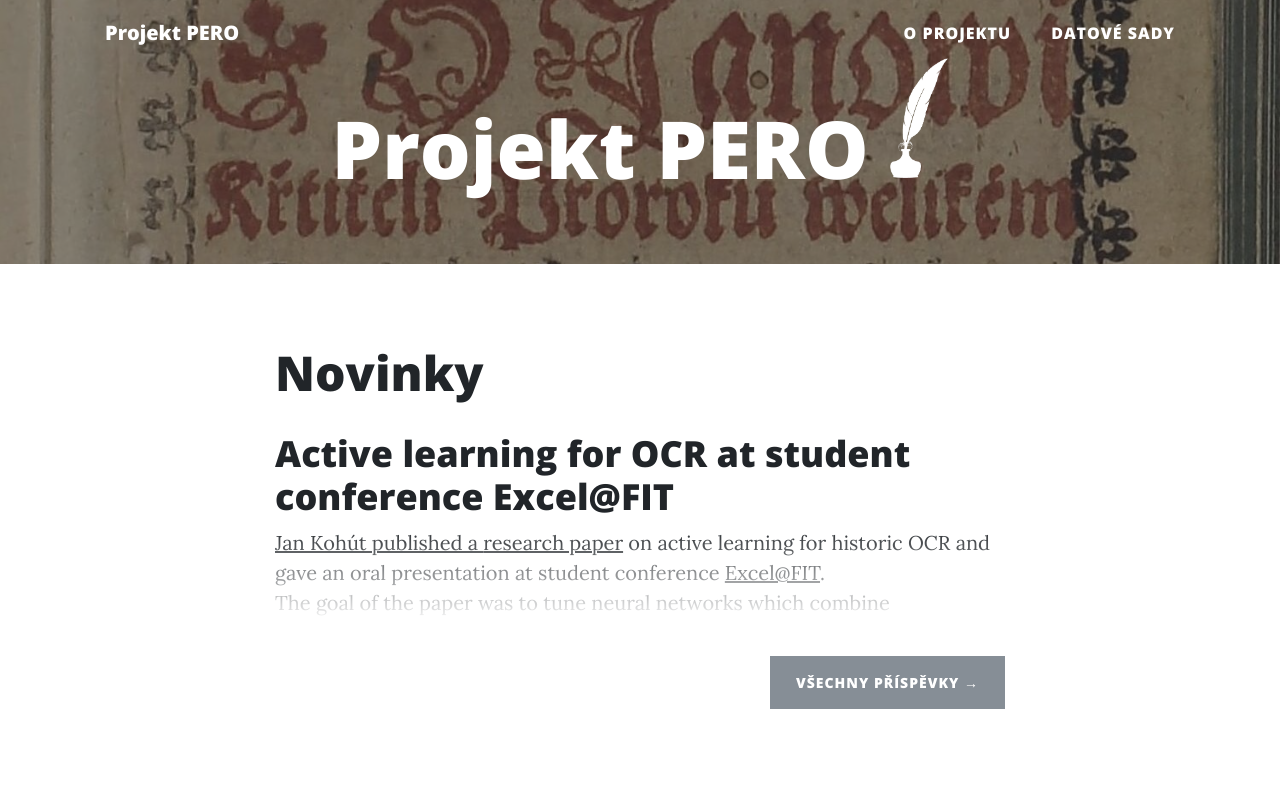
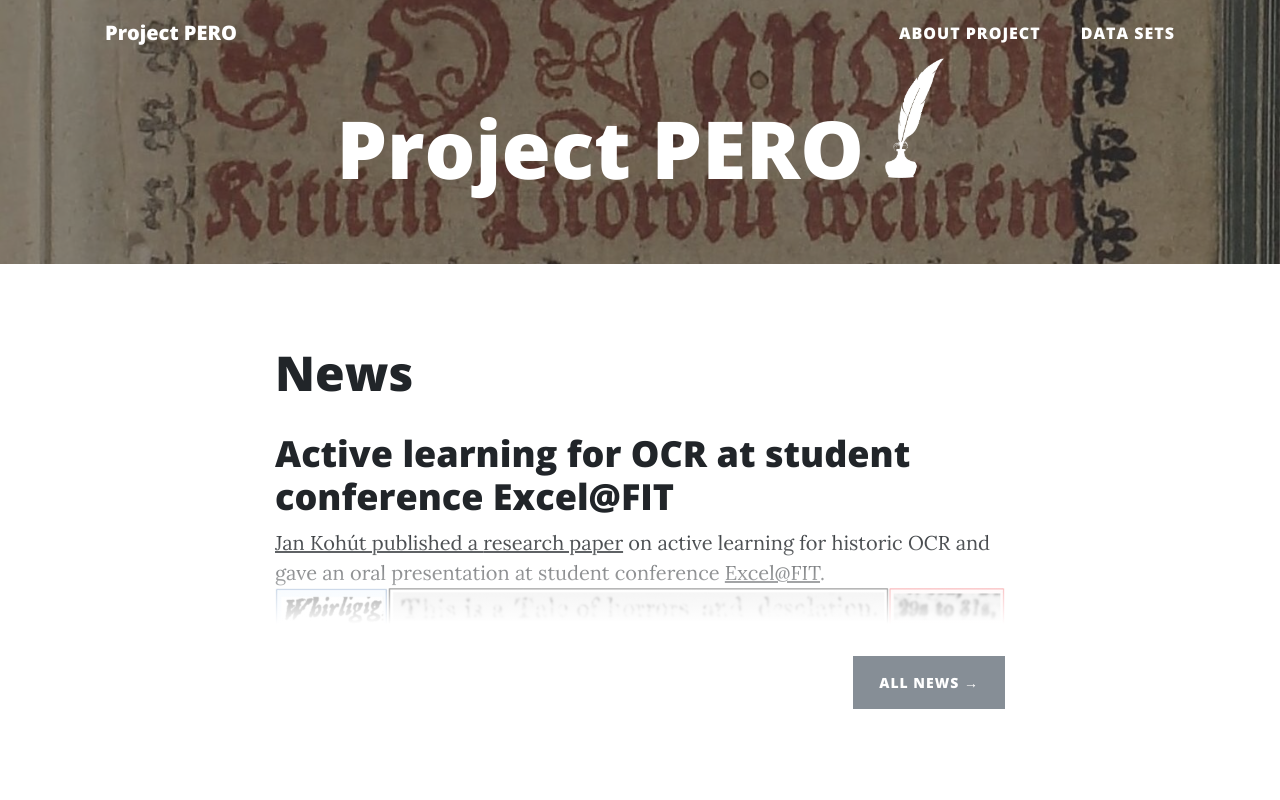
Before and after one commit to DCGM/pero-web, a Flask app: page / in a window 1280 px wide. Run offline with Flask 2, Linux system fonts and the light colour scheme; parts of the project's set-up code (start-up, migrations or seed data) failed here and were passed over; some libraries are stand-ins or nearby versions.

Commit message:
Switched to english.

```diff
--- a/posts/2019-04-25_1_Excel@FIT.html
+++ b/posts/2019-04-25_1_Excel@FIT.html
@@ -9,6 +9,7 @@
 {% endblock %}
 
 {% block content %}
+    <img class="img-fluid" src="/static/img/2019-04-25_Excel.jpg" alt="Resulting automatic transcriptions on IMPACT dataset."/>
     <p> The goal of the paper was to tune neural networks which combine convolutional and recurrent layers to provide
         high quality automatic transcriptions for lines of historic texts.
         These networks ware than used to explore how they can be adapted to new documents while minimizing the need
@@ -27,5 +28,4 @@
         strategies for manual error correction and OCR model adaptation when processing documents with novel fonts
         and scripts.
     <p>
-    <img src="/static/img/2019-04-25_Excel.jpg" alt="Resulting automatic transcriptions on IMPACT dataset."/>
 {% endblock %}
--- a/static/about.html
+++ b/static/about.html
@@ -1,9 +1,9 @@
 {% extends 'template.html' %}
 
 {% block header %}
-  O projektu
+  Project PERO
 {% endblock %}
 
 {% block content %}
-  <p>Zde budou nějaké informace o tom, co a jak děláme.</p>
+  <p>TBA</p>
 {% endblock %}
--- a/static/index.html
+++ b/static/index.html
@@ -1,13 +1,13 @@
 {% extends 'template.html' %}
 
 {% block header %}
-  Projekt PERO <img src="static/img/brk.png" />
+  Project PERO <img src="static/img/brk.png" />
 {% endblock %}
 
 {% block content %}
-  <h2>Novinky</h2>
+  <h2>News</h2>
   {{ new_posts }}
   <div class="clearfix">
-    <a id="all-posts-btn" class="btn btn-primary float-right" href="posts">Všechny příspěvky &rarr;</a>
+    <a id="all-posts-btn" class="btn btn-primary float-right" href="posts">All news &rarr;</a>
   </div>
 {% endblock %}
--- a/static/posts.html
+++ b/static/posts.html
@@ -1,7 +1,7 @@
 {% extends 'template.html' %}
 
 {% block header %}
-  Všechny příspěvky
+  All news
 {% endblock %}
 
 {% block content %}
--- a/templates/template.html
+++ b/templates/template.html
@@ -36,7 +36,7 @@
   <!-- Navigation -->
   <nav class="navbar navbar-expand-lg navbar-light fixed-top" id="mainNav">
     <div class="container">
-      <a class="navbar-brand" href="/">Projekt PERO</a>
+      <a class="navbar-brand" href="/">Project PERO</a>
       <button class="navbar-toggler navbar-toggler-right" type="button" data-toggle="collapse" data-target="#navbarResponsive" aria-controls="navbarResponsive" aria-expanded="false" aria-label="Toggle navigation">
         Menu
         <i class="fas fa-bars"></i>
@@ -44,10 +44,10 @@
       <div class="collapse navbar-collapse" id="navbarResponsive">
         <ul class="navbar-nav ml-auto">
           <li class="nav-item">
-            <a class="nav-link" href="/about">O projektu</a>
+            <a class="nav-link" href="/about">About project</a>
           </li>
           <li class="nav-item">
-            <a class="nav-link" href="/datasets">Datové sady</a>
+            <a class="nav-link" href="/datasets">Data sets</a>
           </li>
 
 <!--          <li class="nav-item">-->
```
